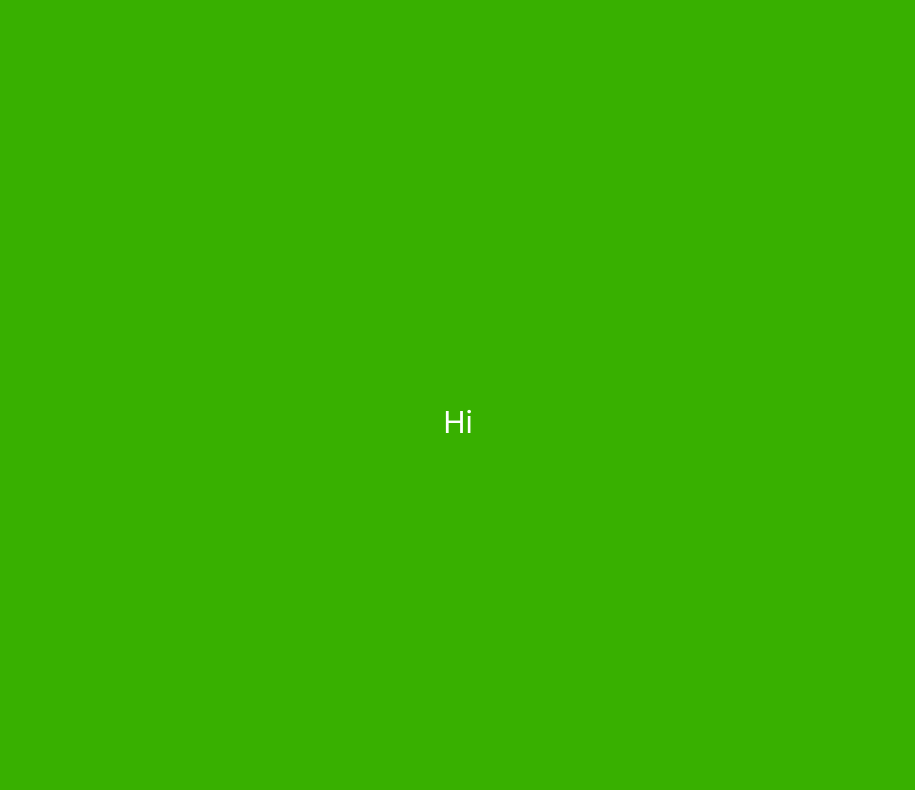
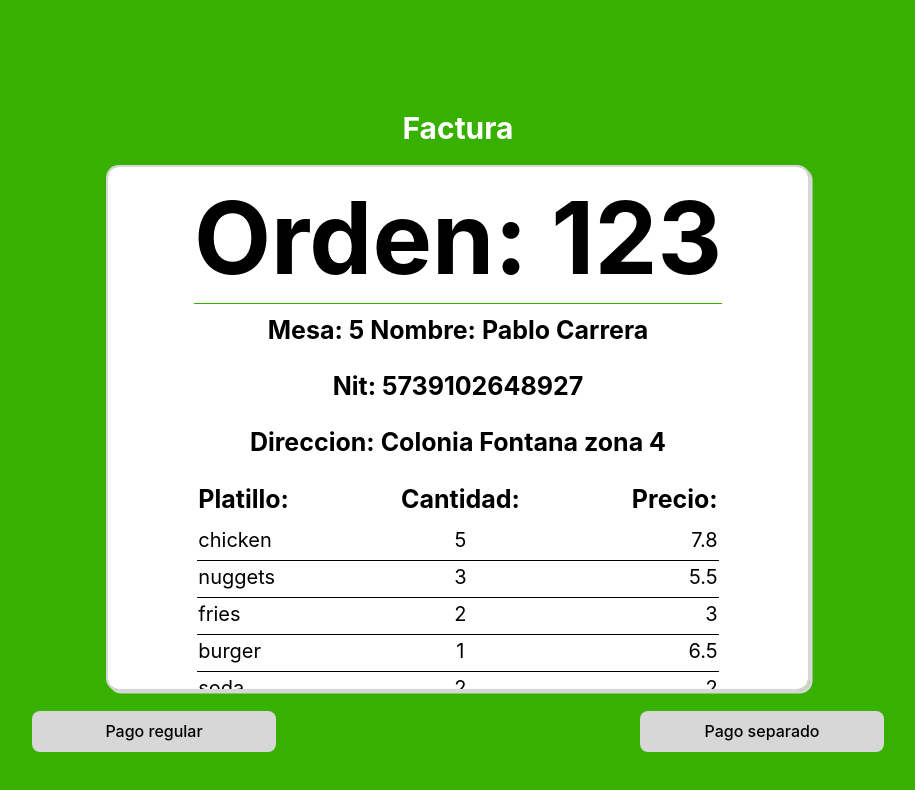
Before and after one commit to chuy-zip/proyecto2_BD1, a React (Vite) app in the folder vite-project/: page / in a window 1280 px wide. Shown: the top 790 px of the page, without its empty margins (182-1097 px from the left). Built offline with nearby package versions, Linux system fonts and the light colour scheme.

Commit message:
improved bill

```diff
--- /dev/null
+++ b/vite-project/src/controller/billController.js
@@ -0,0 +1,78 @@
+function getBillData(){
+    const kit_orders = [
+        {
+            "order_id": 123,
+            "table": 5,
+            "client_name": "Pablo Carrera",
+            "nit": 5739102648927,
+            "address": "Colonia Fontana zona 4",
+            "product": "chicken",
+            "quantity": 5,
+            "price": 7.80
+        },
+        {
+            "order_id": 123,
+            "table": 5,
+            "client_name": "Pablo Carrera",
+            "nit": 5739102648927,
+            "address": "Colonia Fontana zona 4",
+            "product": "nuggets",
+            "quantity": 3,
+            "price": 5.50
+        },
+        {
+            "order_id": 123,
+            "table": 5,
+            "client_name": "Pablo Carrera",
+            "nit": 5739102648927,
+            "address": "Colonia Fontana zona 4",
+            "product": "fries",
+            "quantity": 2,
+            "price": 3.00
+        },
+        {
+            "order_id": 123,
+            "table": 5,
+            "client_name": "Pablo Carrera",
+            "nit": 5739102648927,
+            "address": "Colonia Fontana zona 4",
+            "product": "burger",
+            "quantity": 1,
+            "price": 6.50
+        },
+        {
+            "order_id": 123,
+            "table": 5,
+            "client_name": "Pablo Carrera",
+            "nit": 5739102648927,
+            "address": "Colonia Fontana zona 4",
+            "product": "soda",
+            "quantity": 2,
+            "price": 2.00
+        }
+    ];
+
+
+
+    const groupedOrders = {};
+
+    kit_orders.forEach((value, index) => {
+        const key = `${value.order_id}-${value.table}-${value.client_name}-${value.nit}-${value.address}`;
+
+        if (!groupedOrders[key]) {
+            groupedOrders[key] = [];
+        }
+
+        groupedOrders[key].push({
+            product: value.product,
+            quantity: value.quantity,
+            price: value.price
+        });
+    });
+
+    console.log(JSON.stringify(groupedOrders));
+
+    return JSON.stringify(groupedOrders)
+}
+
+export {getBillData}
--- a/vite-project/src/frontend/views/Bill.jsx
+++ b/vite-project/src/frontend/views/Bill.jsx
@@ -1,14 +1,95 @@
 import { useState, useEffect } from "react";
+import { getBillData } from "../../controller/billController";
+
+function Order({ orderKey, products }) {
+    const parsedString = orderKey.split("-");
+    console.log(products)
+    const sum = products.reduce((total, dish) => total + dish.price, 0); // Initialize total with 0
+    console.log(sum);
+
+    return (
+        <div className="order" style={{width: '700px', margin:'auto'}}>
+            <h1><span style={{fontSize: '100px'}}>Orden: {parsedString[0]}</span></h1>
+            <h3><span style={{fontSize: '25px'}}>Mesa: {parsedString[1]} Nombre: {parsedString[2]}</span></h3>
+            <h3><span style={{fontSize: '25px'}}>Nit: {parsedString[3]}</span></h3>
+            <h3><span style={{fontSize: '25px'}}>Direccion: {parsedString[4]}</span></h3>
+
+            <table style={{ margin: 'auto', paddingTop: '10px', borderCollapse: 'collapse'}}>
+                <thead>
+                    <tr >
+                        <th className="tableOrderTh" > <span style={{paddingRight: '110px'}}>Platillo:</span></th>
+                        <th className="tableOrderTh"> <span >Cantidad:</span></th>
+                        <th className="tableOrderTh"> <span style={{paddingLeft: '110px'}}>Precio:</span></th>
+                    </tr>
+                </thead>
+                <tbody>
+                    {products.map((value, index) => (
+                        <tr key={index}>
+                            <td style={{ color: 'black', textAlign: 'left', fontSize: '20px'}}><span>{value.product}</span></td>
+                            <td style={{ color: 'black', textAlign: 'center', fontSize: '20px'}}><span>{value.quantity}</span></td>
+                            <td style={{ color: 'black', textAlign: 'right', fontSize: '20px'}}><span>{value.price}</span></td>
+                        </tr>
+                    ))}
+
+                    <tr>
+                        <td className="tableOrderTh" style={{ fontWeight: 'bold'}}>Total</td>
+                        <td></td>
+                        <td style={{ color: 'black', textAlign: 'right', fontSize: '20px'}}>{sum}</td>
+
+                    </tr>
+                </tbody>
+            </table>
+        </div>
+    );
+}
 
 function Bill({ navigator }){
 
+    const [bill, setBill] = useState({})
+    const [billNumber, setBillNumber] = useState("");
+    const [loading, setLoading] = useState(true); // State to track loading status
+    const [error, setError] = useState(null); // State to track errors
+
+    useEffect(() => {
+        try {
+            const initialOrders = JSON.parse(getBillData());
+            console.log("Initial Orders:", initialOrders);
+
+            // Check if initialOrders is an object
+            if (typeof initialOrders === 'object' && initialOrders !== null) {
+                setBill(initialOrders);
+                setBillNumber(Object.keys(initialOrders)[0]);
+                setLoading(false); // Update loading status
+            } else {
+                throw new Error('Invalid data format');
+            }
+        } catch (error) {
+            console.error("Error retrieving order products:", error);
+            setError(error); // Update error state
+        }
+    }, []);
+
+    if (error) {
+        return <div>Error: {error.message}</div>;
+    }
+
+    if (loading || !bill[billNumber]) {
+        return <div>Loading...</div>;
+    }
+
     return (
         <>
-        <div className='viewTittle'>
+            <div className='kitbar'>
+                <h1 className='viewTittle'>Factura</h1>
 
-            Hi
+                <Order orderKey={billNumber} products={bill[billNumber]} />
 
-        </div>
+                <div className="buttonContainer">
+                    <button  className='orderCompleteButton' style={{margin: 'auto', marginTop: '20px'}}>Pago regular</button>
+                    <button  className='orderCompleteButton' style={{margin: 'auto', marginTop: '20px'}}>Pago separado</button>
+                </div>
+            </div>
+
 
         </>
     )
--- a/vite-project/src/frontend/views/tableOrder.jsx
+++ b/vite-project/src/frontend/views/tableOrder.jsx
@@ -37,8 +37,8 @@ function TableOrder({ navigator }) {
     const [loading, setLoading] = useState(true); // State to track loading status
     const [error, setError] = useState(null); // State to track errors
 
-    const goToKitchen = () =>{
-        navigator("kitchen")
+    const goToBill = () =>{
+        navigator("bill")
     }
 
     useEffect(() => {
@@ -75,7 +75,7 @@ function TableOrder({ navigator }) {
             <Order orderKey={tableOrder} products={order[tableOrder]} />
 
             <div className="buttonContainer">
-                <button  className='orderCompleteButton' style={{margin: 'auto', marginTop: '20px'}} onClick={goToKitchen}>Ir a cocina</button>
+                <button  className='orderCompleteButton' style={{margin: 'auto', marginTop: '20px'}} onClick={goToBill}>Generar factura</button>
             </div>
         </div>
     );
```
